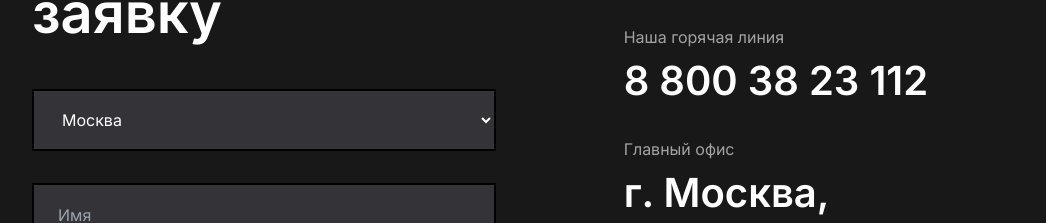
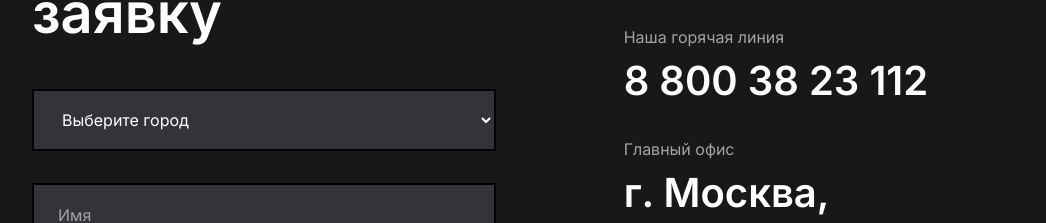
Before and after one commit to ReD1KC/react-test-novatest, a Next.js app: page /subscribe in a window 1280 px wide. Shown: the part 203-426 px from the top of the page, without its empty margins (88-1134 px from the left). Built offline with nearby package versions, Linux system fonts and the light colour scheme.

Commit message:
Made full validation

```diff
--- a/src/app/globals.css
+++ b/src/app/globals.css
@@ -85,3 +85,7 @@ input[type="checkbox"]:checked::after {
     transform: translate(-50%, -50%);
     font-size: 1.5rem;
 }
+
+.input_comment {
+    vertical-align: text-top;
+}
--- a/src/app/subscribe+/page.tsx
+++ b/src/app/subscribe+/page.tsx
@@ -39,7 +39,7 @@ const Subscribe = () => {
                             </Link>
                         </div>
                     </div>
-                    <div className="flex flex-col gap-y-8 pb-100">
+                    <div className="flex flex-col gap-y-8 pb-100 pt-11">
                         <div className="flex flex-col gap-y-2">
                             <p className="flex text-white opacity-[60%]">
                                 Наша горячая линия
--- a/src/app/subscribe/page.tsx
+++ b/src/app/subscribe/page.tsx
@@ -16,7 +16,6 @@ const Subscribe = () => {
 
     const onSubmit = (data) => {
         console.log(data);
-
         router.push("/subscribe+");
     };
 
@@ -47,11 +46,13 @@ const Subscribe = () => {
                             <div className="flex flex-col">
                                 <select
                                     {...register("city", {
-                                        required: "",
+                                        validate: (value) => value !== "main",
+                                        required: "Выберите город",
                                     })}
+                                    defaultValue="main"
                                     className={`w-full border-2 border-black py-4.5 pl-6 text-white ${errors.city ? errorClass : "bg-[#343338]"}`}
                                 >
-                                    <option value="" disabled>
+                                    <option value="main" disabled>
                                         Выберите город
                                     </option>
                                     <option value="Москва">Москва</option>
@@ -76,7 +77,7 @@ const Subscribe = () => {
                             <div className="flex flex-col">
                                 <input
                                     {...register("name", {
-                                        required: "",
+                                        required: "Имя обязательно",
                                     })}
                                     type="text"
                                     className={`w-full border-2 border-black py-4.5 pl-6 text-white ${errors.name ? errorClass : "bg-[#343338]"}`}
@@ -133,9 +134,11 @@ const Subscribe = () => {
 
                             <div className="flex flex-col">
                                 <input
-                                    {...register("note")}
+                                    {...register("note", {
+                                        required: "Пометка обязательна",
+                                    })}
                                     type="text"
-                                    className={`h-40 w-full border-2 border-black py-4.5 pl-6 text-white ${errors.note ? errorClass : "bg-[#343338]"}`}
+                                    className={`h-40 w-full border-2 border-black py-4.5 pl-6 align-text-top text-white ${errors.note ? errorClass : "bg-[#343338]"}`}
                                     placeholder="Оставить пометку к заказу"
                                 />
                                 {errors.note && (
@@ -147,7 +150,9 @@ const Subscribe = () => {
 
                             <div className="flex flex-col">
                                 <input
-                                    {...register("file")}
+                                    {...register("file", {
+                                        required: "Файл обязателен",
+                                    })}
                                     type="file"
                                     className={`w-full border-2 border-black py-4.5 pl-6 text-white ${errors.file ? errorClass : "bg-[#343338]"}`}
                                     placeholder="Прикрепите файл"
--- a/src/components/ActorsBlock.tsx
+++ b/src/components/ActorsBlock.tsx
@@ -68,7 +68,7 @@ const ActorsBlock = () => {
             </div>
             <div
                 ref={scrollContainerRef}
-                className="flex w-full snap-x snap-mandatory flex-nowrap gap-x-8 overflow-x-auto pl-30"
+                className="flex w-fit flex-nowrap gap-x-8 overflow-x-auto pl-30"
             >
                 <ActorCard
                     image="/images/Rectangle 54.svg"
```
